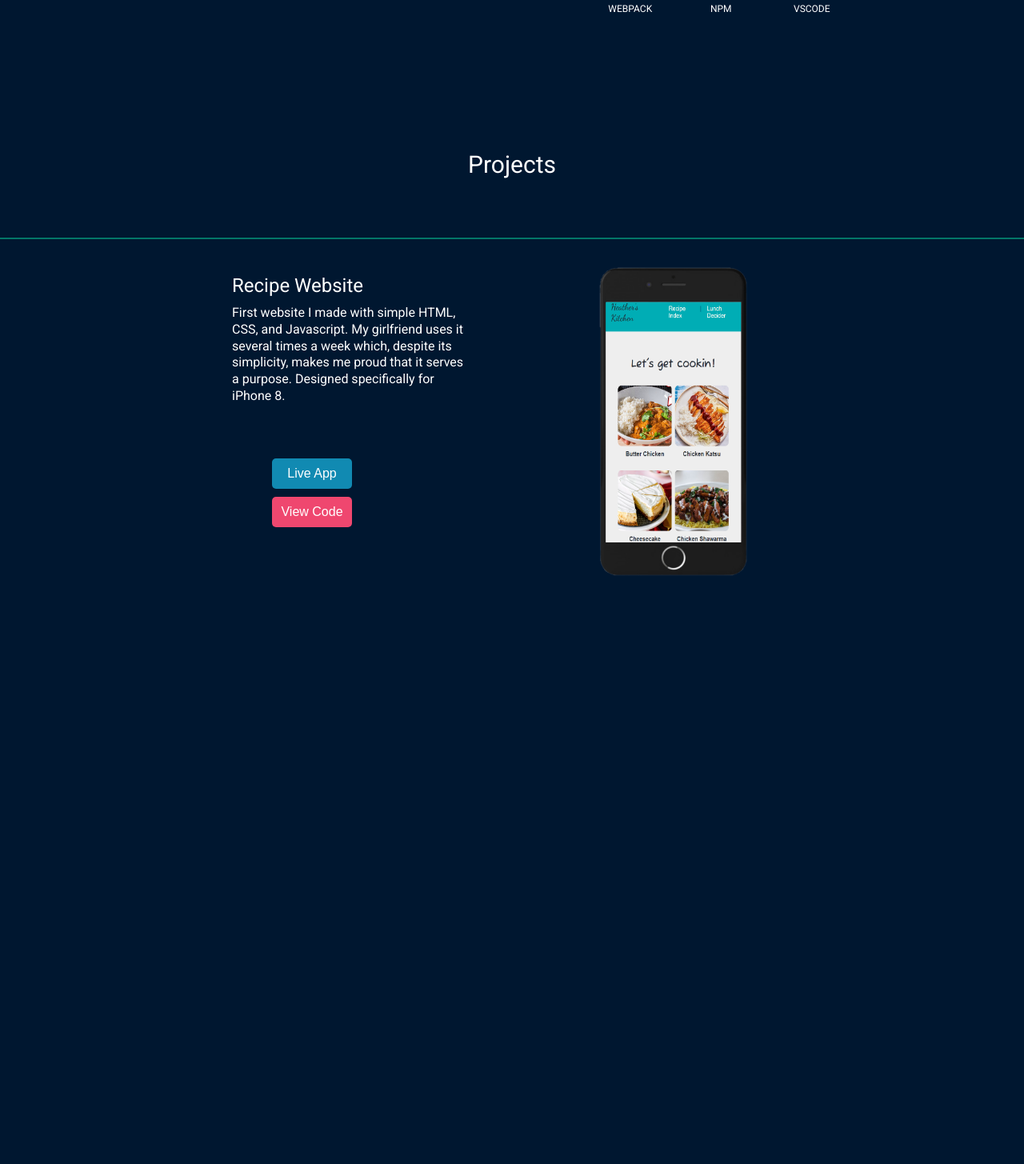
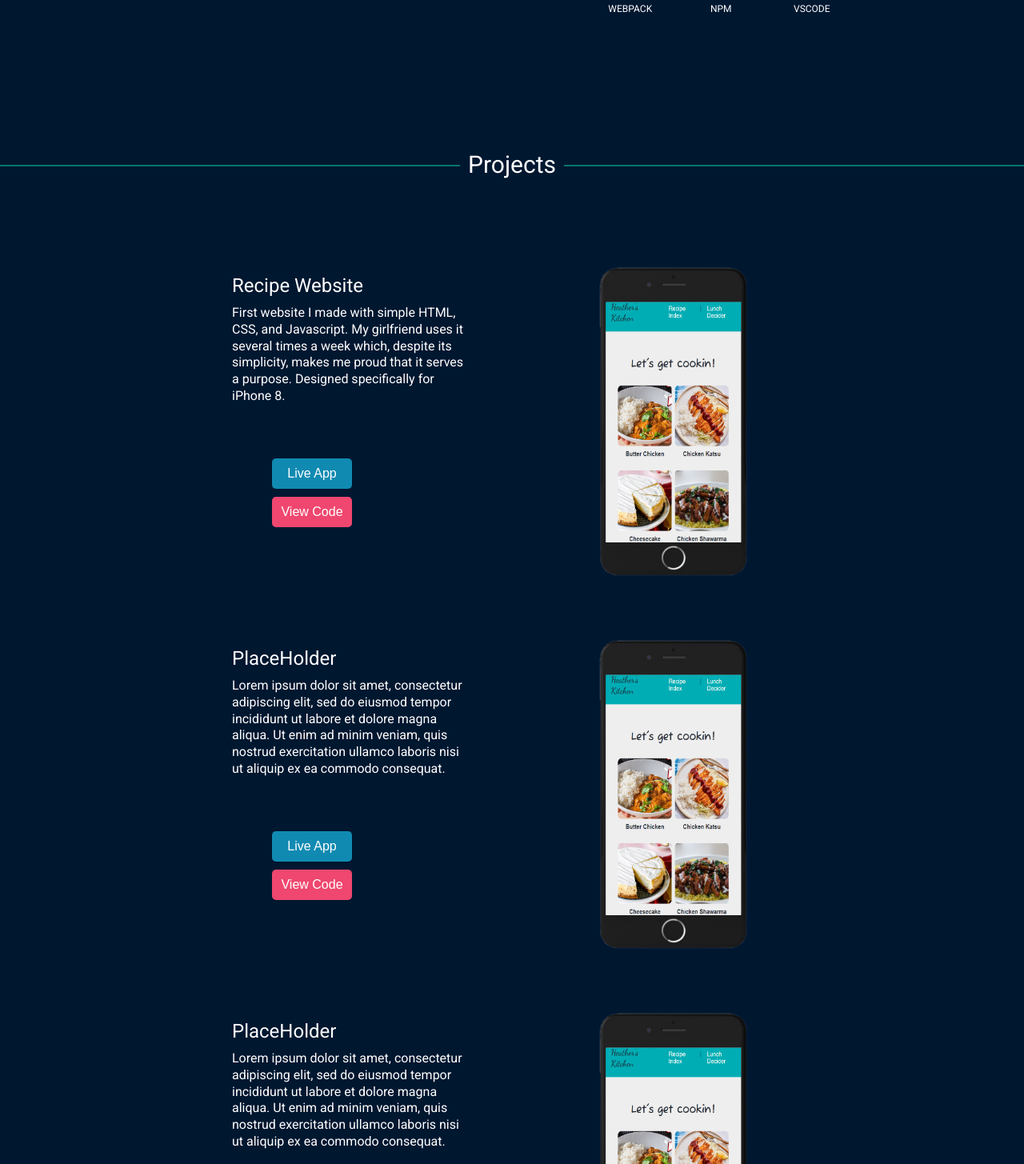
Before and after one commit to ArKaes13/Portfolio, a React app: page / in a window 1280 px wide. Shown: the part 1315-2770 px from the top of the page at 80% size. Before the commit the page ends 2083 px from the top, so only its background shows below. Built offline with nearby package versions, Linux system fonts and the light colour scheme.

Commit message:
Fixed header lines, added project placeholders

```diff
--- a/main.css
+++ b/main.css
@@ -120,6 +120,7 @@ nav {
     opacity: 95%;
     position: sticky;
     top: 0;
+    z-index: 5;
 }
 
 nav div button {
@@ -147,6 +148,7 @@ nav div button:hover a {
     display: flex;
     justify-content: center;
     margin: 7rem 0 7rem 0;
+    position: relative;
 }
 
 .sectionHeader h1 {
@@ -163,6 +165,7 @@ nav div button:hover a {
     position: absolute;
     width: 100%;
     z-index: -1;
+    top: 50%;
 }
 
 /* --------------About Section-------------- */
@@ -213,13 +216,13 @@ nav div button:hover a {
 #projects {
     display: flex;
     flex-direction: column;
-    align-items: center;
 }
 
 .projectContainer {
     display: grid;
     grid-template-columns: 40rem auto;
     grid-template-rows: 25rem auto;
+    margin: 0 auto 10rem auto;
 }
 
 .projectInfo {
--- a/src/components/About.js
+++ b/src/components/About.js
@@ -4,7 +4,7 @@ import SectionHeader from './SectionHeader.js';
 function About() {
     return (
         <section id='about'>
-            <SectionHeader sectionName='About' top='120' />
+            <SectionHeader sectionName='About' />
             <div className='aboutIconContainer'>
                 <div className='aboutMe'>
                     <p>
--- a/src/components/App.js
+++ b/src/components/App.js
@@ -3,6 +3,7 @@ import Header from './Header.js';
 import Navbar from './Navbar.js';
 import About from './About.js';
 import Projects from './Projects.js';
+import Contact from './Contact.js';
 
 function App() {
     return (
@@ -11,6 +12,7 @@ function App() {
             <Navbar />
             <About />
             <Projects />
+            <Contact />
         </div>
     );
 };
--- /dev/null
+++ b/src/components/Contact.js
@@ -0,0 +1,13 @@
+import React from 'react';
+import SectionHeader from './SectionHeader';
+
+function Contact() {
+    return (
+        <section id='contact'>
+            <SectionHeader sectionName='Contact' />
+        </section>
+
+    );
+};
+
+export default Contact;
--- a/src/components/Projects.js
+++ b/src/components/Projects.js
@@ -1,20 +1,40 @@
 import React from 'react';
 import SectionHeader from './SectionHeader';
 import Project from './Project.js';
-import img from '../Images/recipeOnPhone.png';
+import recipeOnPhone from '../Images/recipeOnPhone.png';
 
 function Projects() {
     return (
         <section id='projects'>
-            <SectionHeader sectionName='Projects' top='201.5' />
+            <SectionHeader sectionName='Projects' />
             <Project
                 projectName='Recipe Website'
                 projectDescription='First website I made with simple HTML, CSS, and Javascript.
                     My girlfriend uses it several times a week which, despite its simplicity,
                     makes me proud that it serves a purpose. Designed specifically for iPhone 8.'
-                imgSrc={img}
+                imgSrc={recipeOnPhone}
                 url='https://arkaes13.github.io/heather-website/'
                 repository='https://github.com/ArKaes13/heather-website'
+            />
+            <Project
+                projectName='PlaceHolder'
+                projectDescription='Lorem ipsum dolor sit amet, consectetur adipiscing elit,
+                    sed do eiusmod tempor incididunt ut labore et dolore magna aliqua.
+                    Ut enim ad minim veniam, quis nostrud exercitation ullamco laboris
+                    nisi ut aliquip ex ea commodo consequat.'
+                imgSrc={recipeOnPhone}
+                url='#'
+                repository='#'
+            />
+            <Project
+                projectName='PlaceHolder'
+                projectDescription='Lorem ipsum dolor sit amet, consectetur adipiscing elit,
+                    sed do eiusmod tempor incididunt ut labore et dolore magna aliqua.
+                    Ut enim ad minim veniam, quis nostrud exercitation ullamco laboris
+                    nisi ut aliquip ex ea commodo consequat.'
+                imgSrc={recipeOnPhone}
+                url='#'
+                repository='#'
             />
         </section>
     );
--- a/src/components/SectionHeader.js
+++ b/src/components/SectionHeader.js
@@ -4,7 +4,7 @@ function SectionHeader(props) {
     return (
         <div className='sectionHeader'>
             <h1>{props.sectionName}</h1>
-            <div className='line' style={{ top: props.top + '%'}}></div>
+            <hr className='line'></hr>
         </div>
     );
 };
--- a/src/styles.css
+++ b/src/styles.css
@@ -120,6 +120,7 @@ nav {
     opacity: 95%;
     position: sticky;
     top: 0;
+    z-index: 5;
 }
 
 nav div button {
@@ -147,6 +148,7 @@ nav div button:hover a {
     display: flex;
     justify-content: center;
     margin: 7rem 0 7rem 0;
+    position: relative;
 }
 
 .sectionHeader h1 {
@@ -163,6 +165,7 @@ nav div button:hover a {
     position: absolute;
     width: 100%;
     z-index: -1;
+    top: 50%;
 }
 
 /* --------------About Section-------------- */
@@ -213,13 +216,13 @@ nav div button:hover a {
 #projects {
     display: flex;
     flex-direction: column;
-    align-items: center;
 }
 
 .projectContainer {
     display: grid;
     grid-template-columns: 40rem auto;
     grid-template-rows: 25rem auto;
+    margin: 0 auto 10rem auto;
 }
 
 .projectInfo {
```
Also changed, not shown: index.bundle.js.
